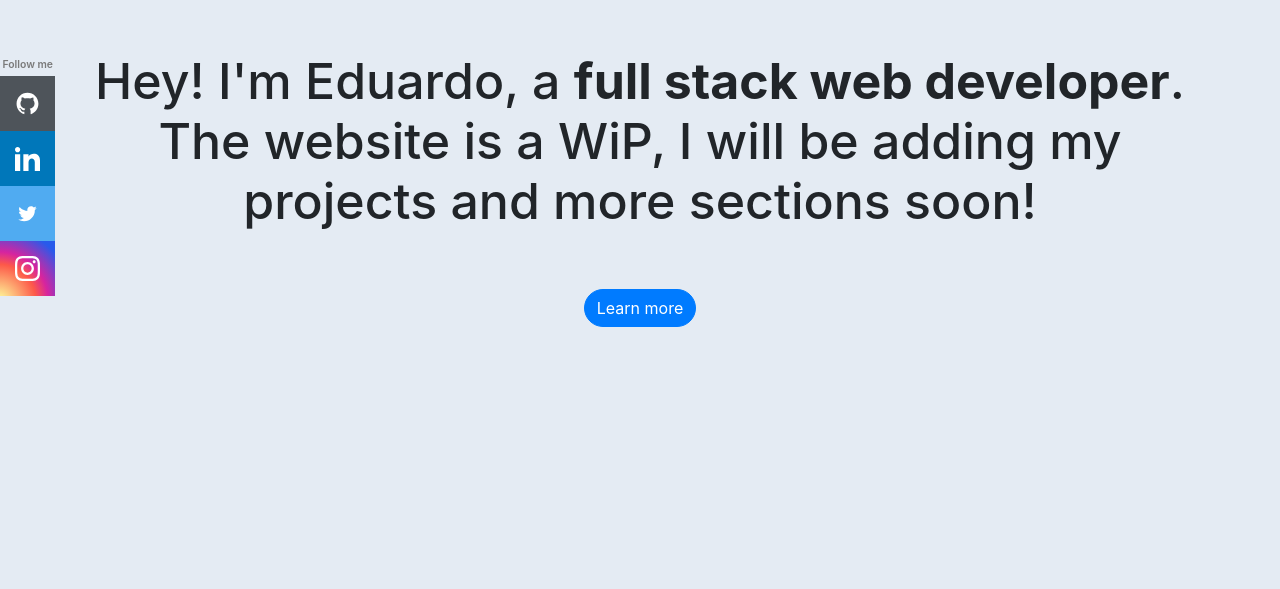
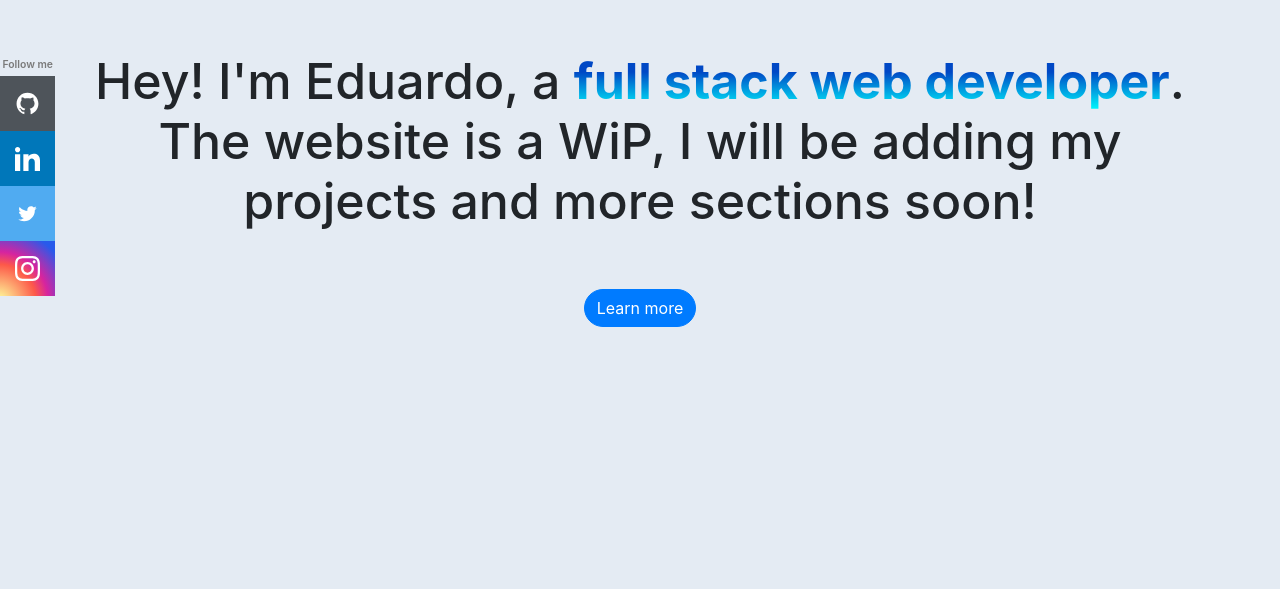
Before and after one commit to eduardomecchia/nuxt-portfolio, a Nuxt app: page / in a window 1280 px wide. Shown: the part 211-800 px from the top of the page. Built offline with nearby package versions, Linux system fonts and the light colour scheme.

Commit message:
Add gradient to job title

```diff
--- a/assets/css/main.scss
+++ b/assets/css/main.scss
@@ -131,6 +131,7 @@ body {
     }
 }
 
+// Navbar
 #website-navbar {
     display: flex;
     justify-content: space-between;
@@ -148,6 +149,7 @@ body {
     }
 }
 
+// Footer
 #website-footer {
     width: 100%;
     height: 60px;
@@ -159,7 +161,6 @@ body {
 }
 
 // Helpers
-
 .scale-on-hover {
     transform: scale(1);
     transition: all .2s ease-in-out;
@@ -169,3 +170,10 @@ body {
         transform: scale(1.05);
     }
 }
+
+.gradient-text {
+    background: -webkit-linear-gradient(270deg, #0048c5 35%, #00ffff);
+    background-clip: text;
+    -webkit-background-clip: text;
+    -webkit-text-fill-color: transparent;
+}
--- a/pages/index.vue
+++ b/pages/index.vue
@@ -35,7 +35,7 @@
     <!-- Content -->
     <main class="home">
       <div class="home__hero-section">
-        <h1 class="home__hero-section__heading">Hey! I'm Eduardo, a <strong>full stack web developer</strong>.<br>The website is a WiP, I will be adding my projects and more sections soon!</h1>
+        <h1 class="home__hero-section__heading">Hey! I'm Eduardo, a <strong class="gradient-text">full stack web developer</strong>.<br>The website is a WiP, I will be adding my projects and more sections soon!</h1>
         <NuxtLink to="#about" class="home__cta btn btn-primary rounded-pill scale-on-hover">Learn more</NuxtLink>
       </div>
 
```
